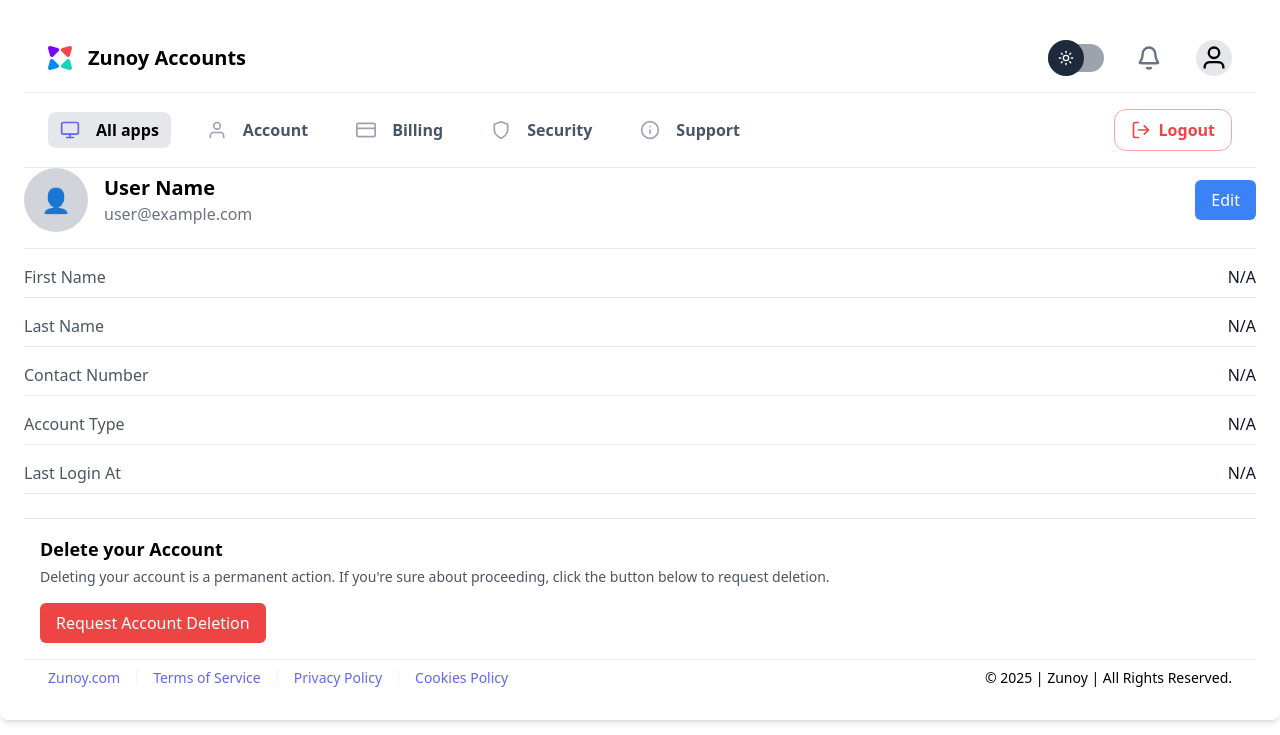
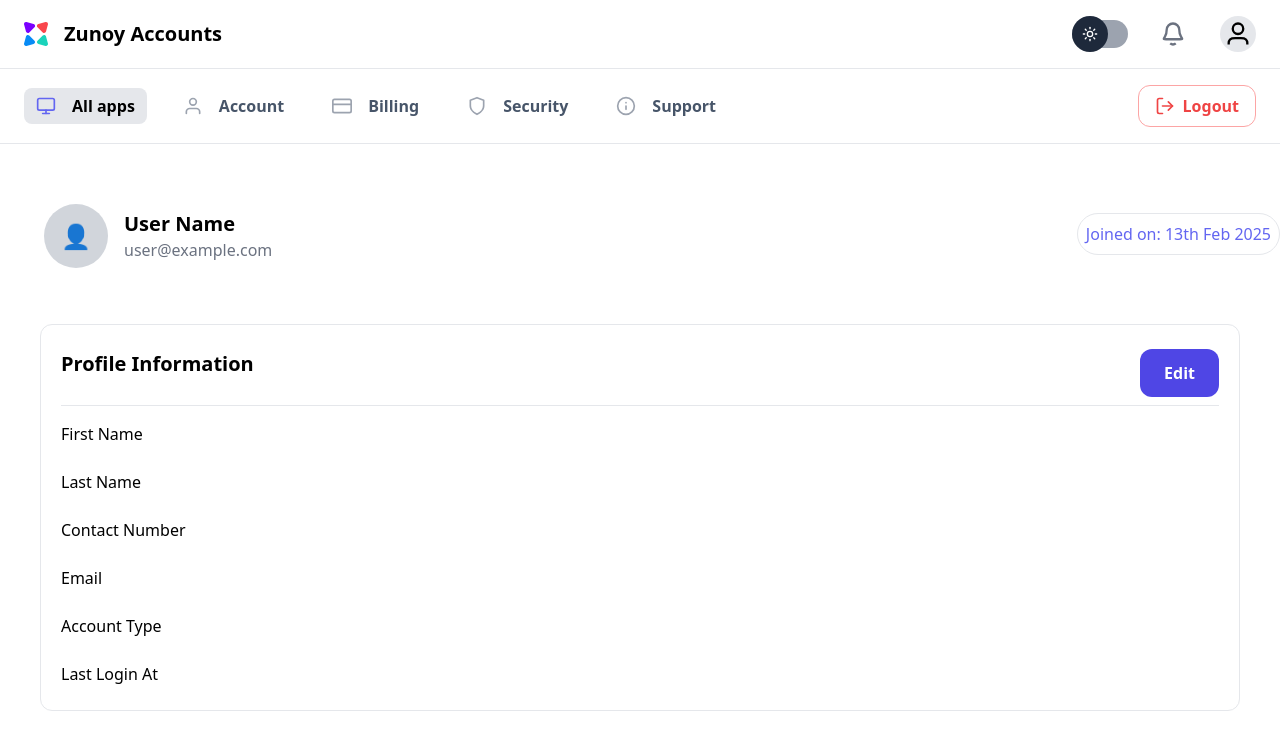
Before and after one commit to sanjay-perisync/zunoy, a React (Create React App) app: page /account in a window 1280 px wide. Shown: the top 735 px of the page. Built offline with nearby package versions, Linux system fonts and the light colour scheme; no server answers.

Commit message:
intial commit

```diff
--- a/src/Components/Account.js
+++ b/src/Components/Account.js
@@ -25,11 +25,12 @@ const Account = ({ onEdit, onRequestDelete }) => {
   if (loading) return <p>Loading...</p>;
 
   return (
-    <div className="  p-6 bg-white shadow-md rounded-lg">
+    <div className="flex flex-col justify-between  bg-white h-screen">
         <Navbar/>
       {/* Profile Header */}
-      <div className="flex items-center gap-4 border-b pb-4">
-        <div className="w-16 h-16 bg-gray-300 rounded-full flex items-center justify-center">
+      <div className="flex justify-between items-center max-w-[1640px] my-10">
+      <div className="flex items-center space-y-5 gap-4  px-6 pb-4 ml-5">
+        <div className="w-16 h-16 bg-gray-300 rounded-full flex items-center justify-center mt-5">
           {/* Profile Icon */}
           <span className="text-2xl">👤</span>
         </div>
@@ -37,40 +38,49 @@ const Account = ({ onEdit, onRequestDelete }) => {
           <h2 className="text-xl font-semibold">{user?.fullName || "User Name"}</h2>
           <p className="text-gray-500">{user?.email || "user@example.com"}</p>
         </div>
-        <button
+        </div>
+
+        <div>
+          <p className="text-indigo-500  border rounded-full p-2">Joined on: 13th Feb 2025</p>
+        </div>
+        </div>
+
+
+      {/* Profile Information */}
+      <div className=" max-w-[1600px] mx-10 space-y-4 px-5 py-4 border rounded-xl">
+        <div className="flex justify-between border-b py-2">
+          <p className="font-semibold text-[20px]">Profile Information</p>
+          <button
           onClick={onEdit}
-          className="ml-auto px-4 py-2 bg-blue-500 text-white rounded-md hover:bg-blue-600"
+          className="ml-auto px-6 py-3 bg-indigo-600 text-white font-semibold rounded-xl "
         >
           Edit
         </button>
-      </div>
-
-      {/* Profile Information */}
-      <div className="mt-4 space-y-4">
+        </div>
         {[
           { label: "First Name", value: user?.firstName },
           { label: "Last Name", value: user?.lastName },
-          { label: "Contact Number", value: user?.contactNumber },
+          { label: "Contact Number", value: user?.phoneNo },
+          { label: "Email", value: user?.email },
           { label: "Account Type", value: user?.accountType },
-          { label: "Last Login At", value: user?.lastLogin },
+          { label: "Last Login At", value: user?.updatedAt },
         ].map((item, index) => (
-          <div key={index} className="flex justify-between border-b pb-2">
-            <span className="text-gray-600">{item.label}</span>
-            <span className="font-medium text-gray-900">{item.value || "N/A"}</span>
+          <div key={index} className="flex flex-col  pb-2">
+            <span className="">{item.label}</span>
+            <span className="font-medium text-gray-900">{item.value}</span>
           </div>
         ))}
       </div>
 
       {/* Delete Account Section */}
-      <div className="mt-6 p-4 border-t">
-        <h3 className="text-lg font-semibold">Delete your Account</h3>
-        <p className="text-gray-600 text-sm mt-1">
-          Deleting your account is a permanent action. If you're sure about
-          proceeding, click the button below to request deletion.
+      <div className="mt-6 p-4 space-y-4 border rounded-xl mx-auto max-w-[1600px]">
+        <h3 className="text-lg font-semibold border-b pb-4">Delete your Account</h3>
+        <p className="text-gray-600 text-[18px]  mt-1">
+        Deleting your Zunoy account is a permanent action that will result in the deletion of all your data across Zunoy products. If you’re sure about proceeding, click the button below to request deletion. Once proceeded, our team will contact you to discuss your request and understand your decision before finalizing the process.
         </p>
         <button
           onClick={onRequestDelete}
-          className="mt-4 px-4 py-2 bg-red-500 text-white rounded-md hover:bg-red-600"
+          className="mt-4 px-4 py-2 bg-red-500 text-white rounded-xl font-semibold hover:bg-red-600"
         >
           Request Account Deletion
         </button>
```
